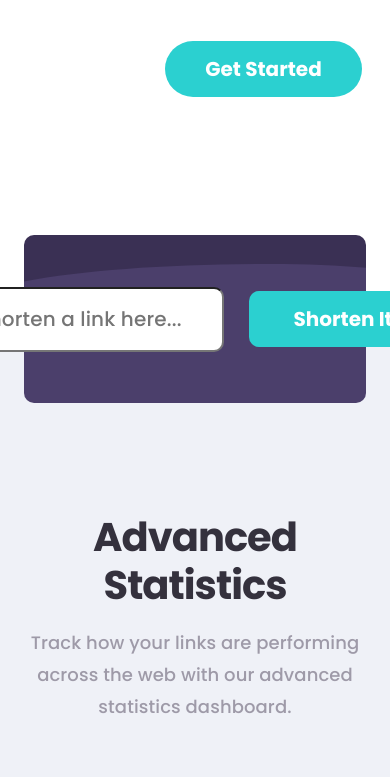
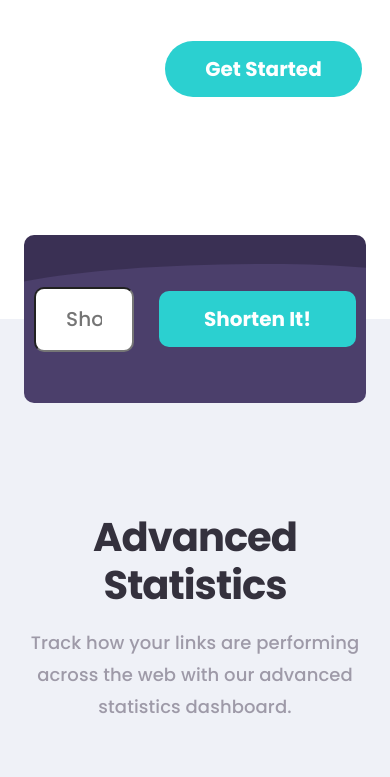
Before and after one commit to KiddAlexx/url-shortening-api-FM, a React (Vite) app: page / in a window 390 px wide. Shown: the part 856-1633 px from the top of the page. Built offline with nearby package versions, Linux system fonts and the light colour scheme; the HTML template or start-up script is replaced by a standard one.

Commit message:
change minwidth of form input

```diff
--- a/src/App.css
+++ b/src/App.css
@@ -163,7 +163,7 @@ a:hover {
 }
 
 .url-shortening-form {
-  width: clamp(32.7rem, 100%, 111rem);
+  width: clamp(24rem, 100%, 111rem);
   height: 16.8rem;
   padding-left: 6.5rem;
   padding-right: 6.5rem;
@@ -179,7 +179,7 @@ a:hover {
 }
 
 .url-input-field {
-  width: clamp(27.9rem, 100%, 77rem);
+  width: clamp(10rem, 100%, 77rem);
   height: 6.5rem;
   position: relative;
   padding-left: 3rem;
```
